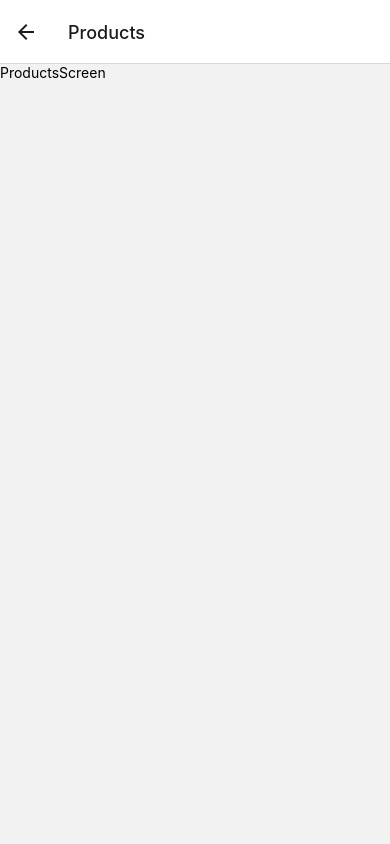
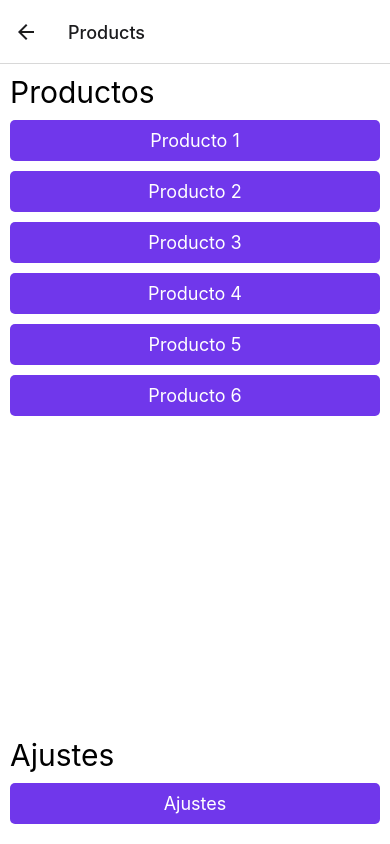
Before and after one commit to drusystem/react-native-navegacion-test, a React Native app: screen /Products in a window 390 px wide. Built offline with nearby package versions, Linux system fonts and the light colour scheme.

Commit message:
Navegación del tipo STACK

```diff
--- /dev/null
+++ b/src/presentation/components/PrimaryButton.tsx
@@ -0,0 +1,17 @@
+import { Pressable,Text} from 'react-native'
+import { globalStyles } from '../theme/theme';
+
+interface Props {
+    onPress:()=>void,
+    label:string,
+}
+
+export const PrimaryButton = ({onPress,label}:Props) => {
+    return (
+        <Pressable
+        onPress={()=>onPress()}
+        style={globalStyles.primaryButton}>
+        <Text style={globalStyles.buttonText}>{label}</Text>
+      </Pressable>
+    )
+}
--- a/src/presentation/routes/StackNavigator.tsx
+++ b/src/presentation/routes/StackNavigator.tsx
@@ -2,14 +2,31 @@ import { createStackNavigator } from '@react-navigation/stack';
 import { HomeScreen } from '../screens/home/HomeScreen';
 import { ProductsScreen } from '../screens/products/ProductsScreen';
 import { SettingsScreen } from '../screens/settings/SettingsScreen';
+import { ProductScreen } from '../screens/products/ProductScreen';
 
-const Stack = createStackNavigator();
+export type RootStackParams = {
+  Home:undefined,
+  Product:{id:number,name:string},
+  Products:undefined,
+  Settings:undefined,
+}
+
+const Stack = createStackNavigator<RootStackParams>();
 
 export const StackNavigator = ()=> {
   return (
-    <Stack.Navigator>
+    <Stack.Navigator
+      screenOptions={{
+        headerShown:true,
+        headerStyle:{
+          elevation:0,
+          shadowColor:'transparent'
+        }
+      }}
+    >
       <Stack.Screen name="Home" component={HomeScreen} />
       <Stack.Screen name="Products" component={ProductsScreen} />
+      <Stack.Screen name="Product" component={ProductScreen} />
       <Stack.Screen name="Settings" component={SettingsScreen} />
     </Stack.Navigator>
   );
--- a/src/presentation/screens/home/HomeScreen.tsx
+++ b/src/presentation/screens/home/HomeScreen.tsx
@@ -1,10 +1,24 @@
 import React from 'react';
-import {Text, View} from 'react-native';
+import {Pressable, Text, View} from 'react-native';
+import { globalStyles } from '../../theme/theme';
+import { type NavigationProp, useNavigation } from '@react-navigation/native';
+import { PrimaryButton } from '../../components/PrimaryButton';
+import { type RootStackParams } from '../../routes/StackNavigator';
 
 export const HomeScreen = () => {
+
+  const navigation = useNavigation<NavigationProp<RootStackParams>>()
+
   return (
-    <View>
-      <Text>HOME</Text>
+    <View style={globalStyles.container}>
+      <PrimaryButton
+           onPress={()=>navigation.navigate('Products')}
+           label='Productos'
+      />
+      <PrimaryButton
+           onPress={()=>navigation.navigate('Settings')}
+           label='Settings'
+      />
     </View>
   );
 };
--- a/src/presentation/screens/products/ProductScreen.tsx
+++ b/src/presentation/screens/products/ProductScreen.tsx
@@ -1,11 +1,27 @@
-import React from 'react'
+import { RouteProp, useNavigation, useRoute } from '@react-navigation/native'
+import React, { useEffect } from 'react'
 import { StyleSheet, Text, View } from 'react-native'
+import { RootStackParams } from '../../routes/StackNavigator';
+import { globalStyles } from '../../theme/theme';
 
 export const ProductScreen = () => {
 
+    const params = useRoute<RouteProp<RootStackParams,'Product'>>().params;
+    const navigation = useNavigation();
+
+    useEffect(()=>{
+        navigation.setOptions({
+            title:params.name
+        })
+    },[])
+
     return (
-        <View>
-            <Text>ProductScreen</Text>
+        <View style={globalStyles.container}>
+            <Text>Product Screen</Text>
+
+            <Text style={{fontSize:20,textAlign:'center',marginTop:20}}>
+                {params.id} - {params.name}
+            </Text>
         </View>
     )
 }
--- a/src/presentation/screens/products/ProductsScreen.tsx
+++ b/src/presentation/screens/products/ProductsScreen.tsx
@@ -1,11 +1,43 @@
 import React from 'react'
 import { StyleSheet, Text, View } from 'react-native'
+import { globalStyles } from '../../theme/theme';
+import { FlatList } from 'react-native-gesture-handler';
+import { PrimaryButton } from '../../components/PrimaryButton';
+import { type NavigationProp, useNavigation } from '@react-navigation/native';
+import { type RootStackParams } from '../../routes/StackNavigator';
+
+const products = [
+    { id:1,name:'Producto 1'},
+    { id:2,name:'Producto 2'},
+    { id:3,name:'Producto 3'},
+    { id:4,name:'Producto 4'},
+    { id:5,name:'Producto 5'},
+    { id:6,name:'Producto 6'},
+]
 
 export const ProductsScreen = () => {
 
+    const navigation = useNavigation<NavigationProp<RootStackParams>>()
+
     return (
-        <View>
-            <Text>ProductsScreen</Text>
+        <View style={globalStyles.container}>
+            <Text style={{marginBottom:10,fontSize:30}}>Productos</Text>
+            <FlatList
+                data={products}
+                renderItem={({item})=>(
+                    <PrimaryButton
+                        onPress={()=>navigation.navigate('Product',{id:item.id,name:item.name})}
+                        label={item.name}
+                    />
+                )}
+            />
+
+            <Text style={{marginBottom:10,fontSize:30}}>Ajustes</Text>
+            <PrimaryButton
+                        onPress={()=>navigation.navigate('Settings')}
+                        label="Ajustes"
+                    />
+
         </View>
     )
 }
--- a/src/presentation/screens/settings/SettingsScreen.tsx
+++ b/src/presentation/screens/settings/SettingsScreen.tsx
@@ -1,11 +1,25 @@
 import React from 'react'
 import { StyleSheet, Text, View } from 'react-native'
+import { globalStyles } from '../../theme/theme';
+import { PrimaryButton } from '../../components/PrimaryButton';
+import { StackActions, useNavigation } from '@react-navigation/native';
 
 export const SettingsScreen = () => {
 
+    const navigator = useNavigation();
+
     return (
-        <View>
-            <Text>SettingsScreen</Text>
+        <View style={globalStyles.container}>
+            <Text style={{marginBottom:10}}>Settings Screen</Text>
+            <PrimaryButton
+                label='Atrás'
+                onPress={()=>navigator.goBack()}
+            />
+
+            <PrimaryButton
+                label='Regresar al Home'
+                onPress={()=>navigator.dispatch(StackActions.popToTop())}
+            />
         </View>
     )
 }
--- a/src/presentation/theme/theme.ts
+++ b/src/presentation/theme/theme.ts
@@ -1,9 +1,35 @@
 import { StyleSheet } from "react-native";
 
 export const globalColors = {
+    primary:'#7037eb',
+    secondary:'#f72585',
+    tertiary:'#3a0ca3',
+    success:'#4cc9f0',
+    warning:'#fca311',
+    danger:'#e71d36',
+    dark:'#22223b',
+    background:'#fff'
 
 }
 
 export const globalStyles = StyleSheet.create({
+    container:{
+        flex:1,
+        padding:10,
+        backgroundColor:globalColors.background,
+    },
 
+    primaryButton:{
+        backgroundColor:globalColors.primary,
+        borderRadius:5,
+        padding:10,
+        width:'100%',
+        marginBottom:10,
+        alignItems:'center'
+    },
+
+    buttonText:{
+        color:globalColors.background,
+        fontSize:18,
+    }
 })
```
